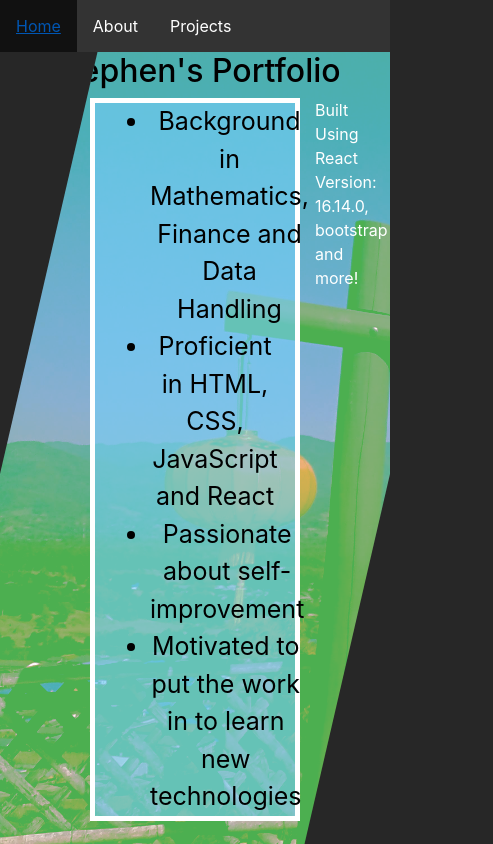
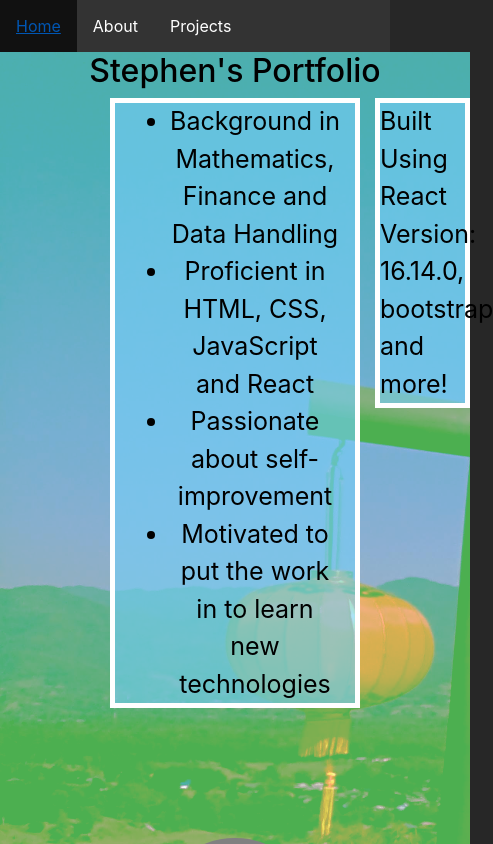
Before and after one commit to Stan-Sasquatch/stephen-portfolio, a React (Create React App) app: page / in a window 390 px wide. Shown: the top 844 px of the page, 493 px wide, since content can reach past the window. Built offline with nearby package versions, Linux system fonts and the light colour scheme; the HTML template or start-up script is replaced by a standard one.

Commit message:
home page layout

```diff
--- a/src/App.js
+++ b/src/App.js
@@ -22,22 +22,24 @@ export default function App() {
   return (<div className="app-container">
     <HashRouter>
       <div className="nav-container-1">
-      <div className="nav-container-2">
-        <Navbar className="sticky" linksArr={linksArr} nested={false} />
+        <Navbar linksArr={linksArr} nested={false} />
         </div>
-
-        </div>
-
         <div className="switch-container">
         <Switch>
           <Route path="/about">
+            <div className="no-pic">
             <AboutPage />
+            </div>
           </Route>
           <Route path="/projects">
+          <div className="no-pic">
             <ProjectsRouter />
+            </div>
           </Route>
           <Route path="/">
+          <div className="home-page">
             <HomePage />
+            </div>
           </Route>
         </Switch>
         </div>
--- a/src/CSS/App.css
+++ b/src/CSS/App.css
@@ -1,12 +1,18 @@
 
- body {
-    background:rgb(39, 39, 39);
+  body{
+    background-color:rgb(39, 39, 39);
   }
+
+
+
  .app-container{color:white;
-display:flex;
+  width:100%;
+
 flex-direction: column;
-height:auto;
-flex-wrap: wrap;
+max-width: unset;
+
+
+
 }
 .nav-container-1{
   display: flex;
@@ -14,10 +20,13 @@ flex-wrap: wrap;
   position: fixed;
   width: 100%;
   background-color: #333;
-
+  z-index: 1;
 }
 
 .switch-container{
+  display: flex;
   padding-top: 52px;
-  display:flex;
+  width:100%;
+
+
   }
--- a/src/CSS/HomePage.css
+++ b/src/CSS/HomePage.css
@@ -1,19 +1,16 @@
+
 .background{
 
-  height :100%;
-  width:100%;
-  background-color: rgb(76, 175, 80);
-  clip-path: polygon(25% 0%, 100% 0, 100% 50%, 75% 100%, 0 100%, 0% 50%);
-  position:absolute;
+   background-color: rgb(76, 175, 80);
   z-index: -1;
   background-image: url(../Utils/home_Page_Pic.jpg);
   background-blend-mode:lighten;
-  background-size:cover;
-  overflow: hidden
+  background-size: cover;
 }
 
 
-  .list-container{
+
+  .text-container{
 
     font-size: 25px;
     color: black;
@@ -21,6 +18,13 @@
     border:5px solid white;
   background-color: rgba(118, 207, 248, 0.609)
   }
+  .text-container aside{
+    height:100%;
+
+  }
+
+
+
 
   .title{
     display:flex;
@@ -37,3 +41,13 @@
 
     padding:100px;
   }
+
+
+
+
+  @media only screen and (max-width: 768px) {
+    /* For mobile phones: */
+    [class*="col-"] {
+      width: 100%;
+    }
+  }
--- a/src/CSS/NavBar.css
+++ b/src/CSS/NavBar.css
@@ -6,7 +6,7 @@
     padding: 0;
 
     width:100%;
-    flex-basis: fill;
+
 
 
   }
--- a/src/Components/HomePage.js
+++ b/src/Components/HomePage.js
@@ -13,7 +13,7 @@ const HomePage = () => {
                 </div>
                 <div className="row">
                     <div className="col-3 "></div>
-                    <div className="list-container text-center col-6">
+                    <div className="text-container text-center col-6">
 
                         <ul >
                             <div >
@@ -40,13 +40,13 @@ const HomePage = () => {
                     </div>
                     <div className="col-3">
 
-                        <div> Built Using React Version: {React.version}, bootstrap and more!</div>
+                <aside className="text-container">Built Using React Version: {React.version}, bootstrap and more!</aside>
 
                     </div>
 
                 </div>
                 <div className="row">
-                    <div className="col-3 text-center container-fluid  right-column">
+                    <div className="col-3 text-center right-column">
 
                         <div className="penguin-pic">
                             <PenguinPage />
@@ -64,7 +64,8 @@ const HomePage = () => {
 
 
 
-            </div> </div>);
+            </div>
+           </div>);
 }
 
 
--- a/src/Components/WeatherPage.js
+++ b/src/Components/WeatherPage.js
@@ -16,124 +16,123 @@ const WeatherPage = () => {
         {
             city: "Uberlândia",
 
-            Country: "BR"
+            country: "BR"
         },
 
         {
             city: "Cologne",
 
-            Country: "DE"
+            country: "DE"
         },
 
         {
             city: "Safi",
 
-            Country: "MA"
+            country: "MA"
         },
 
         {
             city: "Utrecht",
 
-            Country: "NL"
+            country: "NL"
         },
 
         {
             city: "Yaoundé",
 
-            Country: "CM"
+            country: "CM"
         },
 
         {
             city: "Huaying",
 
-            Country: "CN"
+            country: "CN"
         },
 
         {
             city: "Jastrzębie Zdrój",
 
-            Country: "PL"
+            country: "PL"
         },
 
         {
             city: "Norwich"
             ,
 
-            Country: "UK"
+            country: "UK"
         },
 
         {
             city: "Houma",
 
-            Country: "CN"
+            country: "CN"
         },
 
         {
             city: "Keelung, Taiwan",
 
-            Country: "CN"
+            country: "CN"
         },
 
         {
             city: "Qitaihe",
 
-            Country: "CN"
+            country: "CN"
         },
 
         {
             city: "Bhilwara",
 
-            Country: "IN"
+            country: "IN"
         },
 
         {
             city: "Mulhouse",
 
-            Country: "FR"
+            country: "FR"
         },
 
         {
-            city: "Jiaozhou City",
+            city: "Jiaozhou",
 
-            Country: "CN"
+            country: "CN"
         },
 
         {
             city: "Bayamo",
 
-            Country: "CU"
+            country: "CU"
         },
 
         {
             city: "Naperville",
 
-            Country: "US"
+            country: "US"
         },
 
         {
             city: "Glendale, California",
 
-            Country: "US"
+            country: "US"
         },
 
         {
             city: "Masaya",
 
-            Country: "NI"
+            country: "NI"
         },
 
         {
             city: "Korhogo",
 
-            Country: "CI"
+            country: "CI"
         }
 
     ]
 
     const startingNum = Math.floor((Math.random() * 20))
 
-
-    const [townState, setTownState] = useState({ town: randomCities[startingNum].city, ISO: randomCities[startingNum].Country });
+    const [townState, setTownState] = useState({ town: randomCities[startingNum].city, ISO: randomCities[startingNum].country });
     const [userInputs, setUserInputs] = useState({ town: "", ISO: "" })
 
 
@@ -163,7 +162,6 @@ const WeatherPage = () => {
 
 
     }
-
     return (<div className="row">
 
 
@@ -179,5 +177,4 @@ const WeatherPage = () => {
 
 </div>);
 }
-
 export default WeatherPage;
```
Lines whose indentation alone changed are shown as unchanged.
